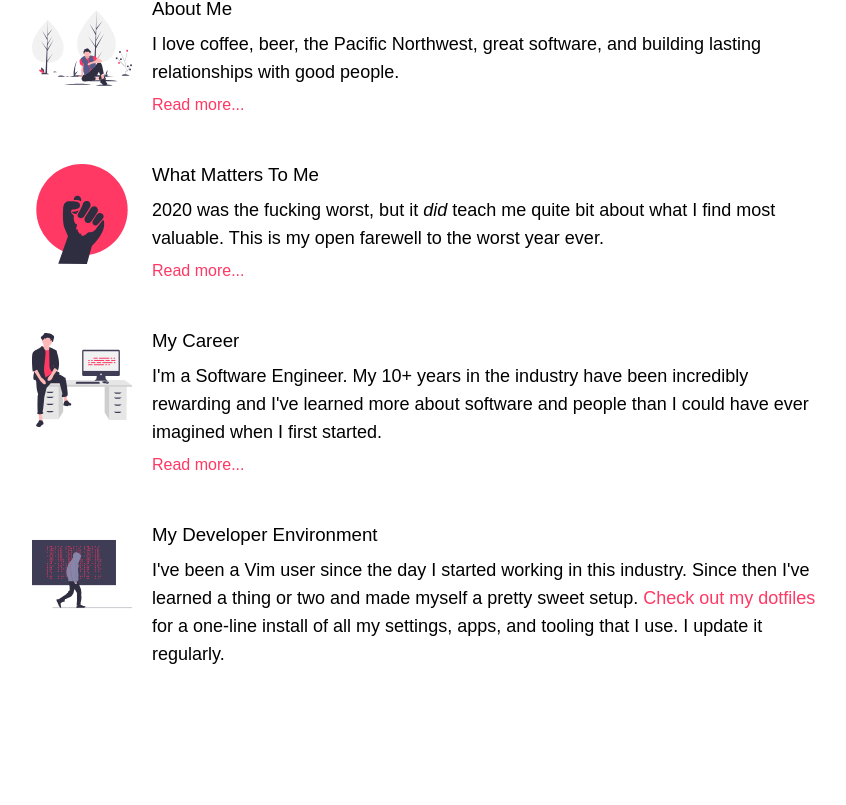
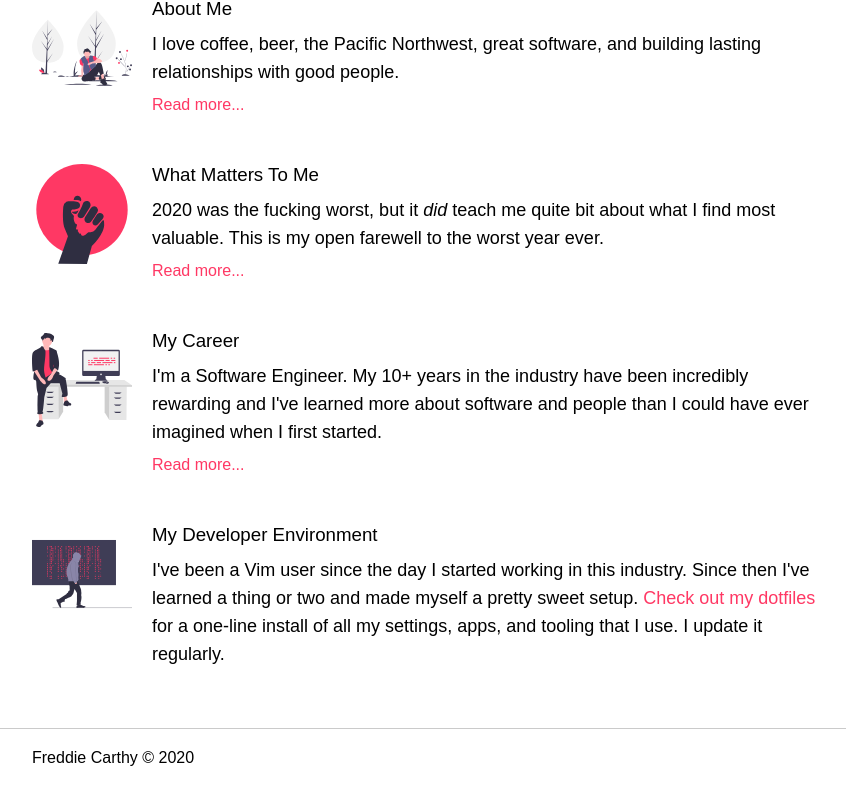
Before and after one commit to gjunkie/freddiecarthy, a Next.js app: page / in a window 1280 px wide. Shown: the part 576-1381 px from the top of the page, without its empty margins (208-1054 px from the left). Before the commit the page ends 1304 px from the top, so only its background shows below. Built offline with nearby package versions, Linux system fonts and the light colour scheme.

Commit message:
add footer

```diff
--- /dev/null
+++ b/components/Footer/Footer.module.css
@@ -0,0 +1,21 @@
+.footer {
+  border-top-width: 1px;
+  border-top-style: solid;
+  display: flex;
+  justify-content: center;
+  margin: 50px 0;
+  padding-top: 20px;
+}
+
+.footer.light-mode {
+  border-top-color: #cacaca;
+}
+
+.footer.dark-mode {
+  border-top-color: #292929;
+}
+
+.contents {
+  width: 800px;
+  z-index: 1;
+}
--- /dev/null
+++ b/components/Footer/index.js
@@ -0,0 +1,16 @@
+import * as React from 'react'
+import { useTheme } from '../../contexts/ThemeContext'
+
+import styles from './Footer.module.css'
+
+export const Footer = () => {
+  const theme = useTheme()
+
+  return (
+    <footer className={`${styles.footer} ${styles[theme]}`}>
+      <div className={styles.contents}>
+        Freddie Carthy © 2020
+      </div>
+    </footer>
+  )
+}
--- a/pages/_app.js
+++ b/pages/_app.js
@@ -2,6 +2,7 @@ import * as React from 'react'
 import '../styles/globals.css'
 import { ThemeProvider } from '../contexts/ThemeContext'
 import { Header } from '../components/Header/'
+import { Footer } from '../components/Footer/'
 
 import './styles.css'
 
@@ -34,6 +35,7 @@ function MyApp({ Component, pageProps }) {
       <>
         <Header />
         <Component {...pageProps} />
+        <Footer />
       </>
     </ThemeProvider>
   )
```
